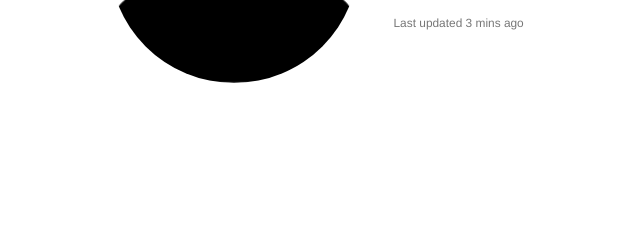
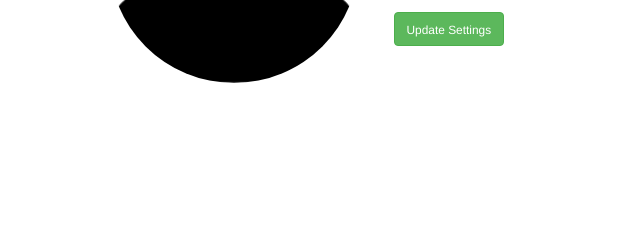
Before and after one commit to dynamodenis/blog-arena, a Flask app: a page that uses app/templates/user_profile.html in a window 1280 px wide. Shown: the part 319-559 px from the top of the page, without its empty margins (219-859 px from the left). Run offline with Flask 2, Linux system fonts and the light colour scheme; the visitor is signed in with stand-in values (Sample User, id 1); data comes from the database, SQL or seed files in the repository; data that the repository does not hold is empty; some libraries are stand-ins or nearby versions.

Commit message:
bio,username,email and picture updates created

```diff
--- a/app/main/views.py
+++ b/app/main/views.py
@@ -1,6 +1,6 @@
 from flask import render_template,redirect,url_for,flash,request,abort
 from . import main
-from .forms import UploadBlog,Comments
+from .forms import UploadBlog,Comments,UpdateSettings
 from ..models import User,Blogs,Comment
 from flask_login import current_user,login_required
 from .. import db
@@ -82,3 +82,25 @@
     db.session.commit()
     flash('Blog deleted!')
     return redirect(url_for('main.profile',user=blog.user.username))
+
+@main.route('/update/<string:user>', methods=['GET','POST'])
+@login_required
+def update_settings(user):
+    update_form=UpdateSettings()
+    user=User.query.filter_by(username=user).first_or_404()
+    if user.username !=current_user.username:
+        abort(403)
+
+    if update_form.validate_on_submit():
+        user.email=update_form.email.data
+        user.username=update_form.username.data
+        user.bio=update_form.bio.data
+        db.session.commit()
+        return redirect(url_for('main.profile',user=user.username))
+
+    elif request.method=='GET':
+        update_form.username.data=user.username
+        update_form.email.data=user.email
+        update_form.bio.data=user.bio
+
+    return render_template('setting_update.html', update=update_form,title='Settings Update')
--- a/app/templates/user_profile.html
+++ b/app/templates/user_profile.html
@@ -27,7 +27,7 @@
                     <p class="card-text">Email Adress: {{user.email}}</p><hr>
                     <p class="card-text">About Me: <span>{{user.bio}}</span></p>
 
-                    <p class="card-text"><small class="text-muted">Last updated 3 mins ago</small></p>
+                    <a href="{{url_for('main.update_settings',user=user.username)}}" class="btn btn-success"><small>Update Settings</small></a>
                     </div>
                 </div>
             </div>
```
Also changed, not shown: app/main/forms.py (+22 -2 lines), app/templates/setting_update.html (added, +28 -0 lines).
